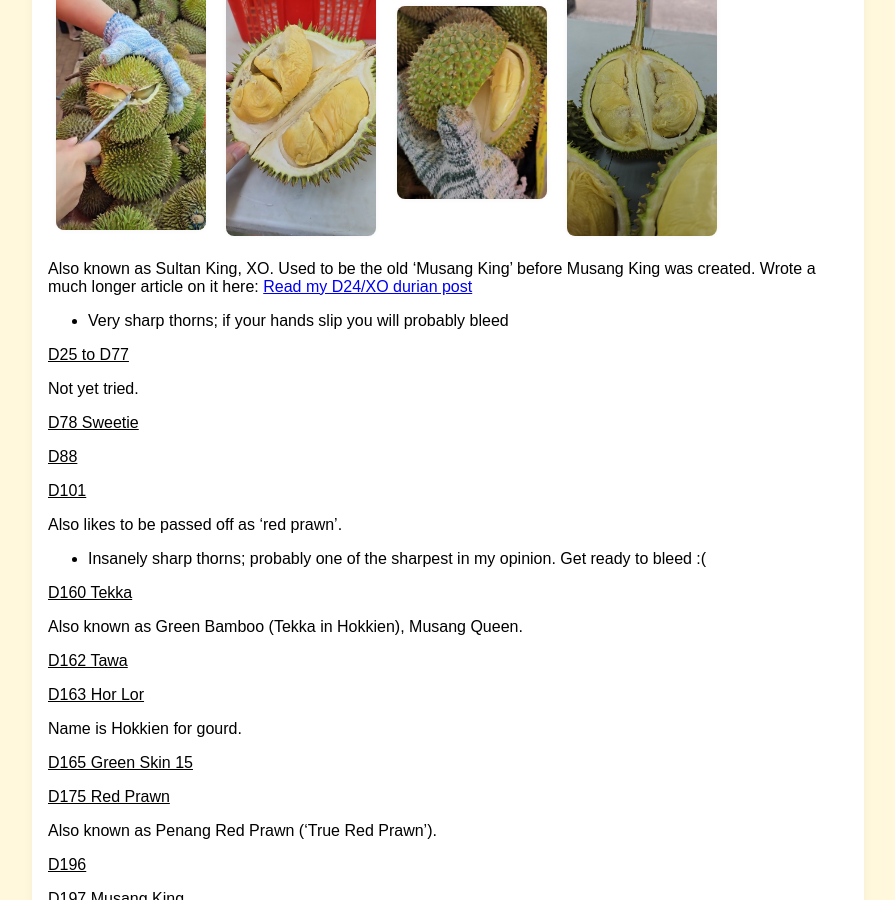
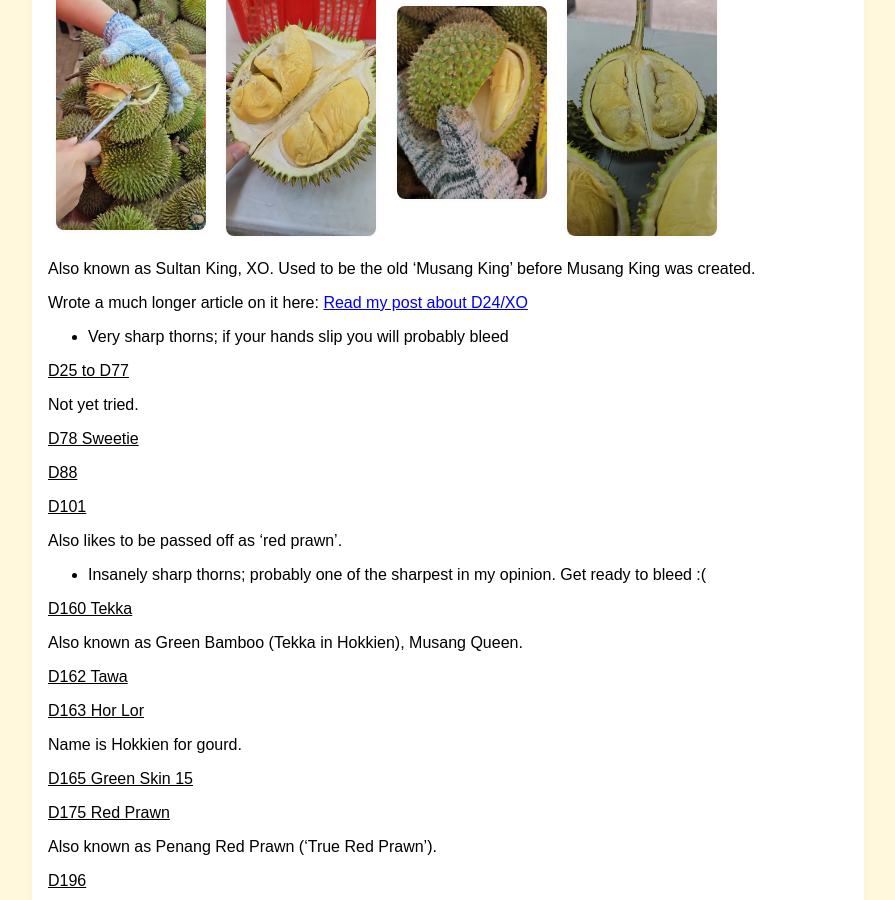
Before and after one commit to yensan57/flabbybeagle, a Jekyll site: the page built from _posts/2025-12-13-ongoing-malaysian-cultivars-all.md, in a window 1280 px wide and 900 px high, scrolled down 2117 px. Shown: the whole window, without its empty margins (192-1087 px from the left). Built offline with Jekyll 4.4.1, drawn with Linux system fonts in a browser that asks for light colours.

Commit message:
Update 2025-12-13-ongoing-malaysian-cultivars-all.md

```diff
--- a/_posts/2025-12-13-ongoing-malaysian-cultivars-all.md
+++ b/_posts/2025-12-13-ongoing-malaysian-cultivars-all.md
@@ -65,7 +65,14 @@
 <img src="/assets/images/2025-10-12/20251012_180454_small.jpg" class="small-img" alt="johor_xo">
 
 Also known as Sultan King, XO. Used to be the old 'Musang King' before Musang King was created.
-Wrote a much longer article on it here: [Read my D24/XO durian post]({{ "/2025/10/12/pahang-johor-d24-xo.html" | relative_url }})
+
+Wrote a much longer article on it here:
+<a href="{% post_url 2025-10-12-pahang-johor-d24-xo %}"
+   target="_blank"
+   rel="noopener noreferrer">
+  Read my post about D24/XO
+</a>
+
 - Very sharp thorns; if your hands slip you will probably bleed
 
 <u>D25 to D77</u>
```
